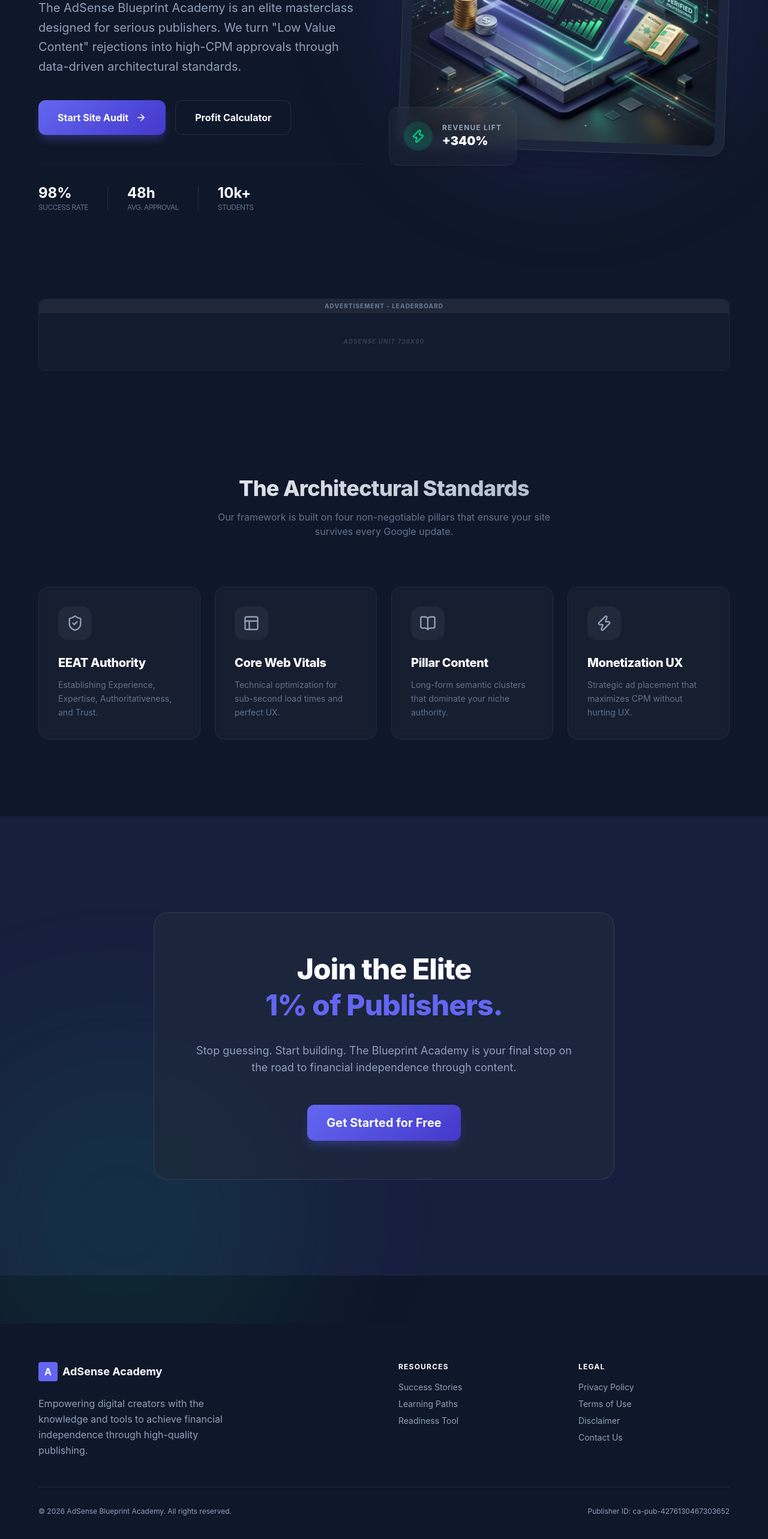
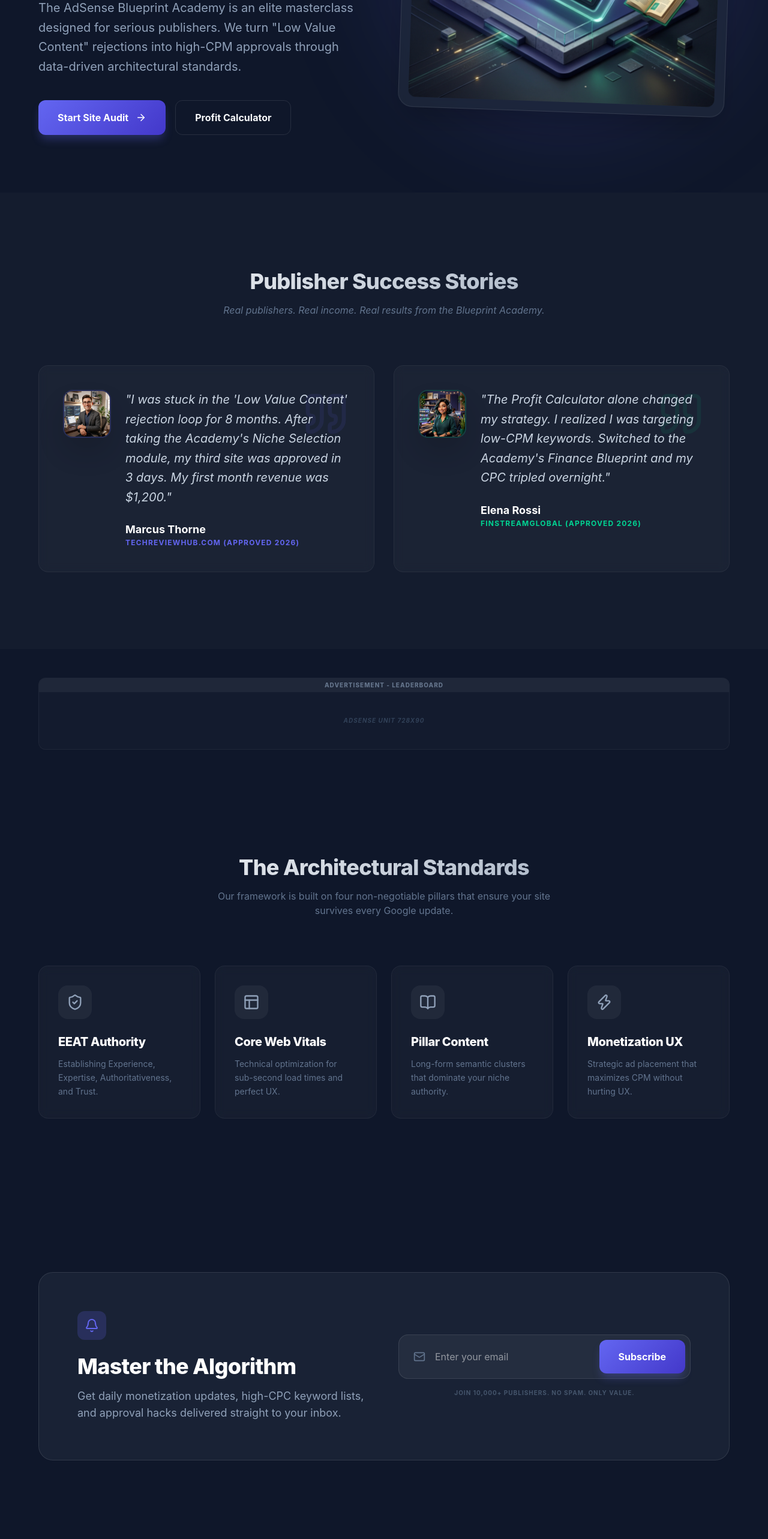
Before and after one commit to brandonlacoste9-tech/google-adsense-2-, a Next.js app: page / in a window 1280 px wide. Shown: the part 788-3354 px from the top of the page at 60% size. Built offline with nearby package versions, Linux system fonts and the light colour scheme.

Commit message:
feat: expansion - Success Stories, Elite Newsletter, and Premium Social Proof

```diff
--- a/src/app/page.tsx
+++ b/src/app/page.tsx
@@ -1,6 +1,6 @@
 import Link from "next/link";
 import Image from "next/image";
-import { CheckCircle, BookOpen, Settings, Layout, Search, BarChart, ArrowRight, Star, ShieldCheck, Zap } from "lucide-react";
+import { CheckCircle, BookOpen, Settings, Layout, Search, BarChart, ArrowRight, Star, ShieldCheck, Zap, Quote, Mail, Bell } from "lucide-react";
 import AdSlot from "@/components/AdSlot";
 
 export default function Home() {
@@ -39,23 +39,6 @@
                   Profit Calculator
                 </Link>
               </div>
-
-              <div className="mt-12 flex justify-center lg:justify-start items-center gap-8 text-slate-500 border-t border-white/5 pt-8">
-                <div className="flex flex-col">
-                  <span className="text-white font-bold text-2xl">98%</span>
-                  <span className="text-xs uppercase tracking-tighter">Success Rate</span>
-                </div>
-                <div className="w-px h-10 bg-white/10" />
-                <div className="flex flex-col">
-                  <span className="text-white font-bold text-2xl">48h</span>
-                  <span className="text-xs uppercase tracking-tighter">Avg. Approval</span>
-                </div>
-                <div className="w-px h-10 bg-white/10" />
-                <div className="flex flex-col">
-                  <span className="text-white font-bold text-2xl">10k+</span>
-                  <span className="text-xs uppercase tracking-tighter">Students</span>
-                </div>
-              </div>
             </div>
 
             <div className="flex-1 relative w-full max-w-[600px]">
@@ -69,14 +52,53 @@
                   className="rounded-xl shadow-inner w-full h-auto"
                 />
               </div>
-              <div className="absolute -bottom-6 -left-6 glass-card p-6 border-emerald-500/30 animate-bounce-slow">
-                <div className="flex items-center gap-4">
-                  <div className="w-12 h-12 rounded-full bg-emerald-500/20 flex items-center justify-center text-emerald-400">
-                    <Zap size={24} />
+            </div>
+          </div>
+        </div>
+      </section>
+
+      {/* Success Stories */}
+      <section className="py-32 bg-white/[0.02]">
+        <div className="container">
+          <div className="text-center mb-20">
+            <h2 className="text-4xl font-black mb-4 gradient-text">Publisher Success Stories</h2>
+            <p className="text-slate-500 max-w-xl mx-auto italic">
+              Real publishers. Real income. Real results from the Blueprint Academy.
+            </p>
+          </div>
+
+          <div className="grid grid-cols-1 lg:grid-cols-2 gap-8">
+            <div className="glass-card p-10 relative group">
+              <Quote className="absolute top-10 right-10 text-primary opacity-10 group-hover:opacity-30 transition-opacity" size={80} />
+              <div className="flex items-start gap-6 relative z-10">
+                <div className="w-20 h-20 rounded-2xl overflow-hidden shadow-2xl border-2 border-primary/20 shrink-0">
+                  <Image src="/avatar1.png" alt="Student" width={80} height={80} className="w-full h-full object-cover" />
+                </div>
+                <div>
+                  <p className="text-xl text-slate-300 leading-relaxed mb-6 italic">
+                    "I was stuck in the 'Low Value Content' rejection loop for 8 months. After taking the Academy's Niche Selection module, my third site was approved in 3 days. My first month revenue was $1,200."
+                  </p>
+                  <div>
+                    <h4 className="text-white font-bold text-lg">Marcus Thorne</h4>
+                    <p className="text-xs text-primary font-bold uppercase tracking-widest">TechReviewHub.com (Approved 2026)</p>
                   </div>
+                </div>
+              </div>
+            </div>
+
+            <div className="glass-card p-10 relative group">
+              <Quote className="absolute top-10 right-10 text-emerald-500 opacity-10 group-hover:opacity-30 transition-opacity" size={80} />
+              <div className="flex items-start gap-6 relative z-10">
+                <div className="w-20 h-20 rounded-2xl overflow-hidden shadow-2xl border-2 border-emerald-500/20 shrink-0">
+                  <Image src="/avatar2.png" alt="Student" width={80} height={80} className="w-full h-full object-cover" />
+                </div>
+                <div>
+                  <p className="text-xl text-slate-300 leading-relaxed mb-6 italic">
+                    "The Profit Calculator alone changed my strategy. I realized I was targeting low-CPM keywords. Switched to the Academy's Finance Blueprint and my CPC tripled overnight."
+                  </p>
                   <div>
-                    <p className="text-xs text-slate-400 uppercase font-bold tracking-widest">Revenue Lift</p>
-                    <p className="text-xl font-black text-white">+340%</p>
+                    <h4 className="text-white font-bold text-lg">Elena Rossi</h4>
+                    <p className="text-xs text-emerald-400 font-bold uppercase tracking-widest">FinStreamGlobal (Approved 2026)</p>
                   </div>
                 </div>
               </div>
@@ -119,10 +141,46 @@
         </div>
       </section>
 
+      {/* Newsletter */}
+      <section className="py-32 relative overflow-hidden">
+        <div className="container">
+          <div className="glass-panel p-16 border-indigo-500/10 bg-gradient-to-br from-indigo-500/10 via-transparent to-transparent">
+            <div className="grid grid-cols-1 lg:grid-cols-2 gap-12 items-center">
+              <div>
+                <div className="w-12 h-12 bg-primary/20 rounded-xl flex items-center justify-center text-primary mb-6">
+                  <Bell size={24} className="animate-tada" />
+                </div>
+                <h2 className="text-4xl font-black text-white mb-4">Master the Algorithm</h2>
+                <p className="text-slate-400 text-lg">
+                  Get daily monetization updates, high-CPC keyword lists, and approval hacks delivered straight to your inbox.
+                </p>
+              </div>
+              <div className="relative">
+                <div className="flex gap-2 p-2 bg-white/5 border border-white/10 rounded-2xl focus-within:border-primary transition-colors">
+                  <div className="flex items-center pl-4 text-slate-500">
+                    <Mail size={20} />
+                  </div>
+                  <input
+                    type="email"
+                    placeholder="Enter your email"
+                    className="flex-1 bg-transparent border-none outline-none py-4 px-2 text-white"
+                  />
+                  <button className="btn-premium px-8 rounded-xl">
+                    Subscribe
+                  </button>
+                </div>
+                <p className="mt-4 text-[10px] text-slate-600 uppercase tracking-widest font-bold text-center">
+                  Join 10,000+ Publishers. No Spam. Only Value.
+                </p>
+              </div>
+            </div>
+          </div>
+        </div>
+      </section>
+
       {/* Final CTA */}
-      <section className="py-40 relative overflow-hidden">
-        <div className="absolute inset-0 bg-primary/10 -z-10" />
-        <div className="container text-center relative z-10">
+      <section className="py-40 relative">
+        <div className="container text-center">
           <div className="max-w-3xl mx-auto glass-panel p-16 border-white/5 bg-white/[0.02]">
             <h2 className="text-5xl font-black mb-8 leading-tight text-white">Join the Elite <br /><span className="text-primary">1% of Publishers.</span></h2>
             <p className="text-lg text-slate-400 mb-12">
```
Also changed, not shown: public/avatar1.png (added), public/avatar2.png (added).
